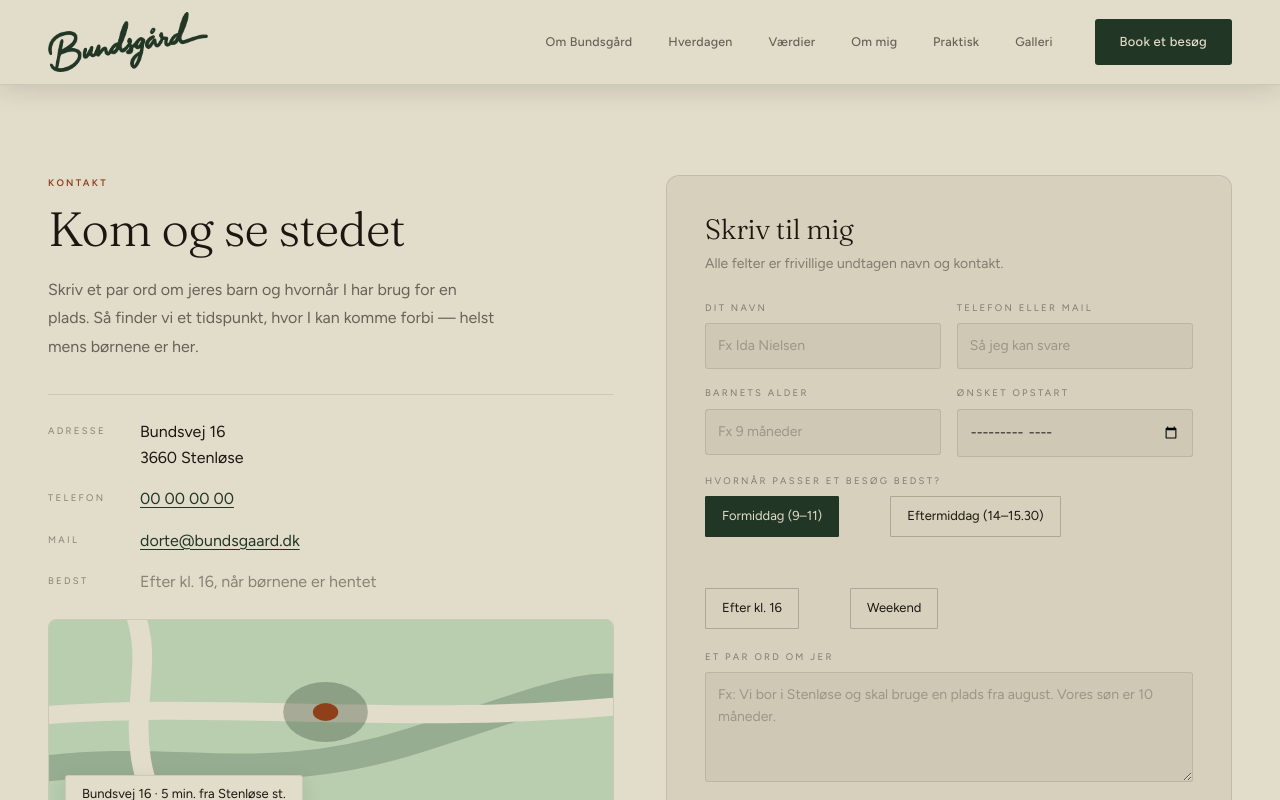
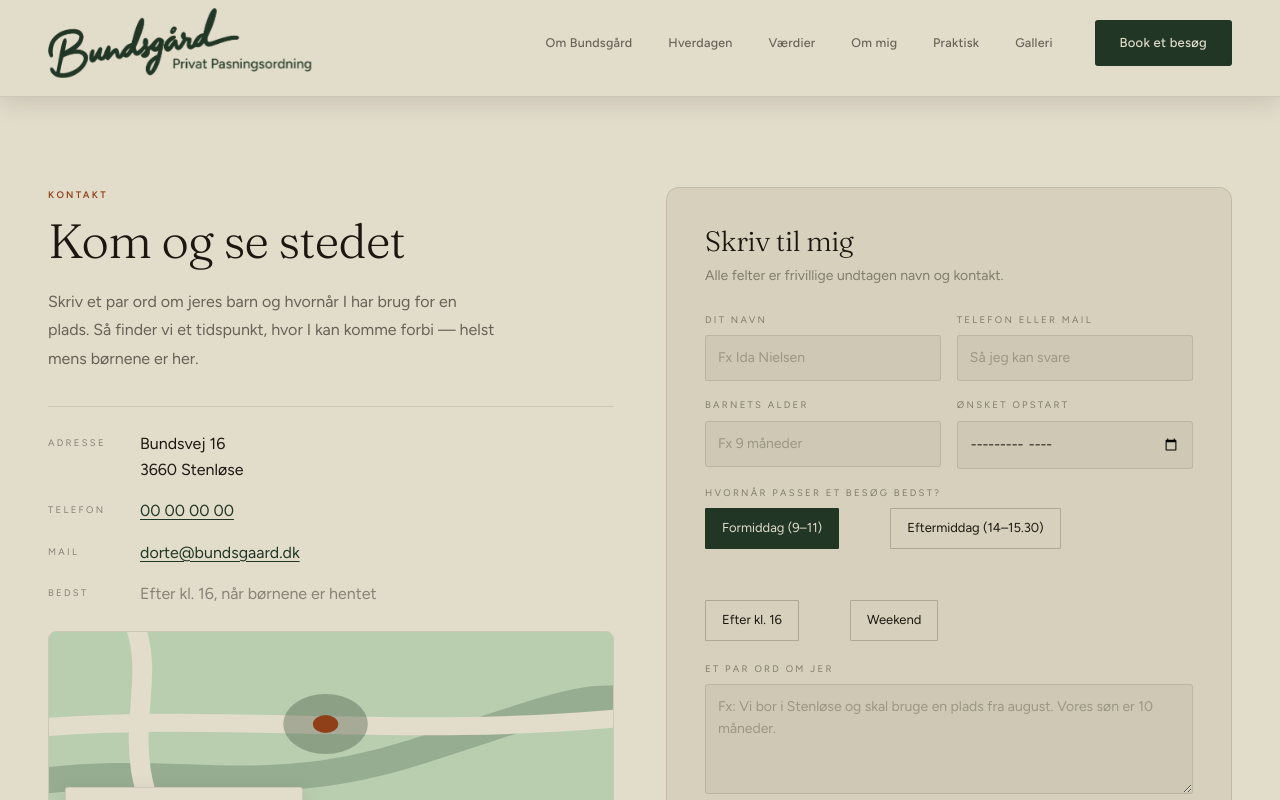
Before and after one commit to Bean-Machinie/Bundsgaards-Private-Pasningsordning-hjemmeside, a React (Vite) app: page /kontakt in a window 1280 px wide. Shown: the top 800 px of the page. Built offline with nearby package versions, Linux system fonts and the light colour scheme.

Commit message:
updated title image and adjustment to top panel

```diff
--- a/src/components/Header.css
+++ b/src/components/Header.css
@@ -20,6 +20,9 @@
   align-items: center;
   gap: var(--space-8);
   height: var(--header-height);
+  /* Bias the panel's spare vertical space to the bottom, so the extra air
+     sits beneath the wordmark rather than being split evenly above it. */
+  padding-bottom: 10px;
 }
 
 /* — brand ————————————————————————————————————————————————————— */
@@ -35,7 +38,7 @@
 }
 .brand__logo {
   display: block;
-  height: 60px;
+  height: 70px;
   width: auto;
   /* Guard the wordmark: no drag-to-save, no right-click "save image",
      no text/selection handles — it behaves like a logo, not an asset. */
@@ -49,7 +52,7 @@
      and return feel identical — no jerk in either direction. */
   transform: scale(1);
   transform-origin: center center;
-  transition: transform 0.4s cubic-bezier(0.4, 0, 0.2, 1);
+  transition: transform 0.3s cubic-bezier(0.4, 0, 0.2, 1);
   will-change: transform;
   backface-visibility: hidden;
 }
--- a/src/components/Header.tsx
+++ b/src/components/Header.tsx
@@ -4,7 +4,7 @@ import { Link, NavLink, useLocation } from 'react-router-dom';
 import { site } from '../content/site';
 import { mobileNav, primaryNav, routes } from '../routes';
 import { CloseIcon, MenuIcon } from './Icons';
-import titleImage from '../assets/images/title-images/title-image-short-green.png';
+import titleImage from '../assets/images/title-images/title-image-lockup-green.png';
 
 import './Header.css';
 
--- a/src/styles/theme.css
+++ b/src/styles/theme.css
@@ -131,5 +131,5 @@
   /* ── Layout ───────────────────────────────────────────────────────────*/
   --shell-max: 1340px;
   --shell-gutter: clamp(20px, 4vw, 48px);
-  --header-height: 84px;
+  --header-height: 96px;
 }
```
Also changed, not shown: src/assets/images/title-images/title-image-lockup-green.png (added).
